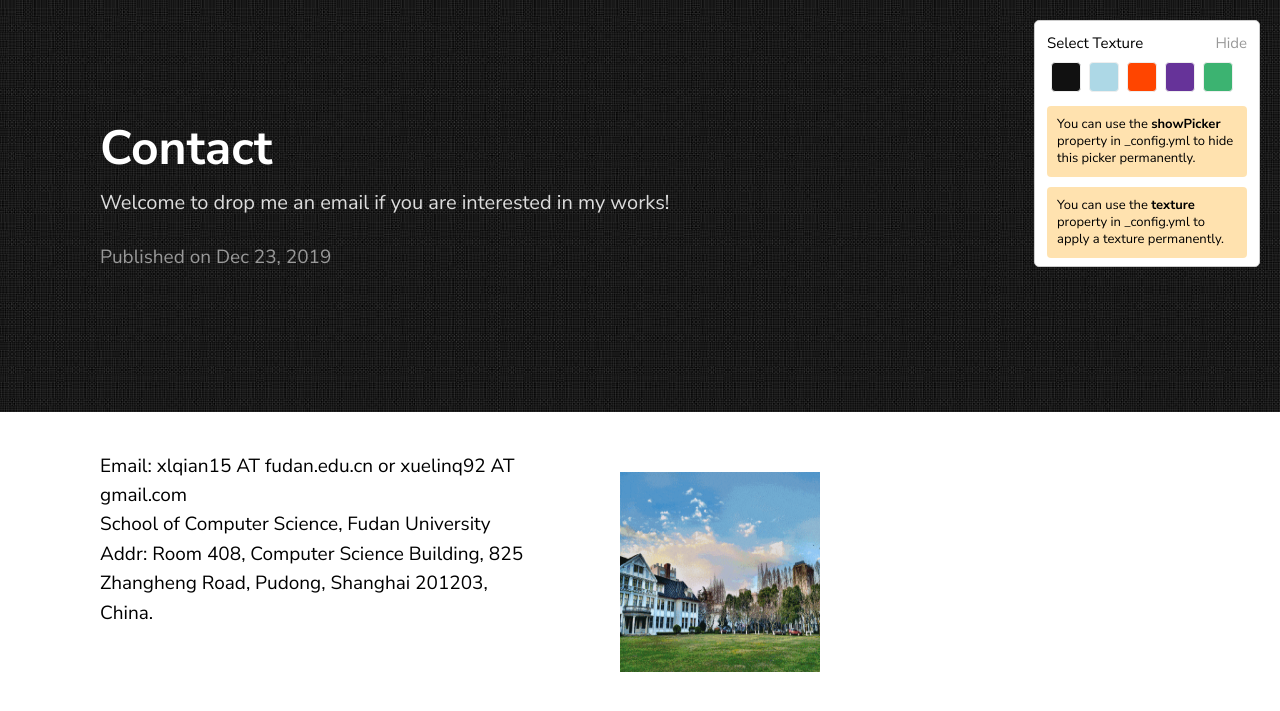
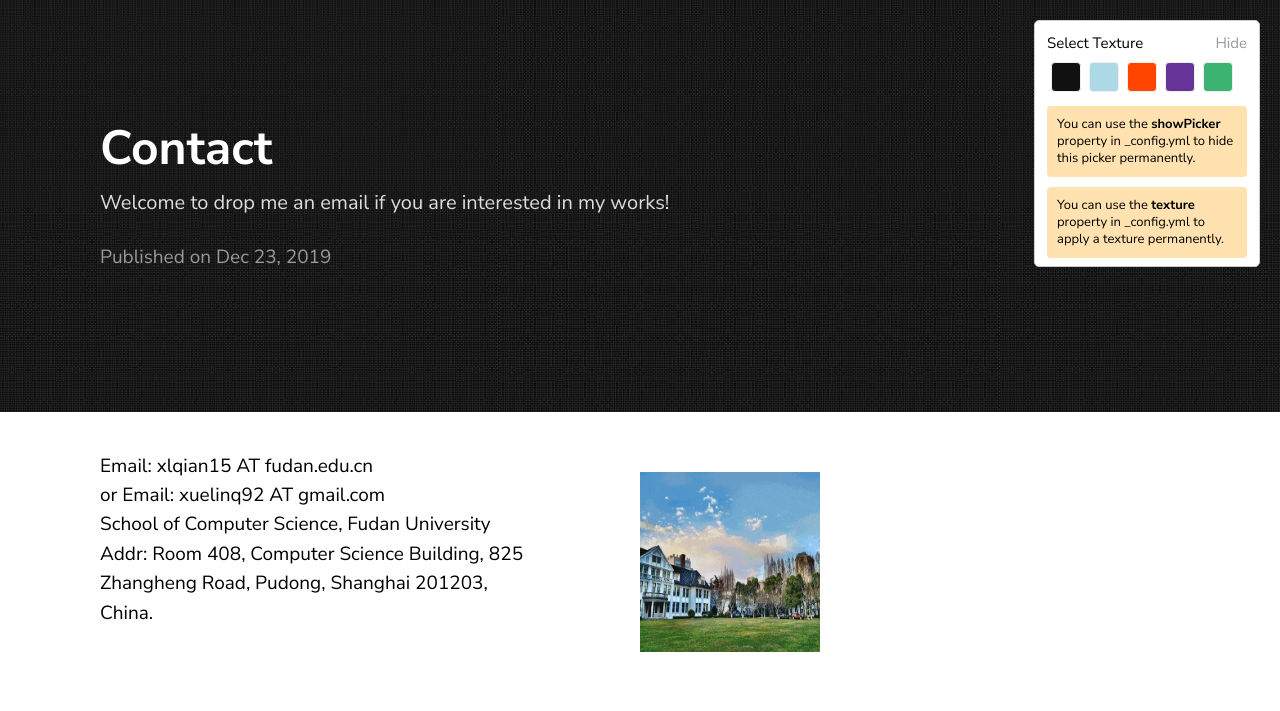
Before and after one commit to naiq/naiq.github.io, a Jekyll site: the page built from _posts/2019-06-30-concat.markdown, in a window 1280 px wide. Shown: the top 711 px of the page. Built offline with Jekyll 4.4.1, drawn with Linux system fonts in a browser that asks for light colours.

Commit message:
commit 1

```diff
--- a/_posts/2019-06-30-concat.markdown
+++ b/_posts/2019-06-30-concat.markdown
@@ -6,10 +6,12 @@ date:   2019-12-23 21:03:36 +0530
 ---
 
 <div>
-<img src="/img/about/Fudan.gif" alt="." width="200" height="200" align="right">
+<img src="/img/about/Fudan.gif" alt="." width="180" height="180" align="right">
 <span style="display:inline-block;width:60%;word-wrap:break-word;white-space:normal;">
 
-Email: xlqian15 AT fudan.edu.cn or xuelinq92 AT gmail.com
+Email: xlqian15 AT fudan.edu.cn
+<br>
+or Email: xuelinq92 AT gmail.com
 <br>
 School of Computer Science, Fudan University
 <br>
```
